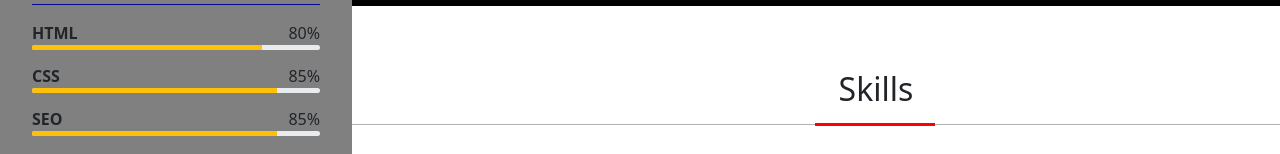
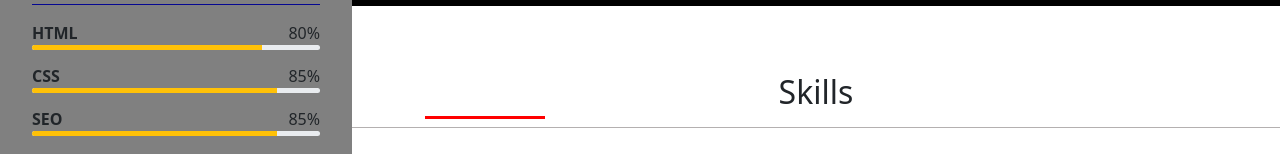
Before and after one commit to CDiala/my_portfolio, an Angular app: page / in a window 1280 px wide. Shown: the part 438-592 px from the top of the page. Built offline with nearby package versions, Linux system fonts and the light colour scheme.

Commit message:
Modified the skill header's styling

```diff
--- a/src/app/layouts/home/home.component.css
+++ b/src/app/layouts/home/home.component.css
@@ -46,10 +46,10 @@ img {
     border-bottom: 3px solid red;
     width: 120px;
     height: 1px;
-    display: inline-flex;
+    display: block;
     position: relative;
-    top: 22px;
-    left: 96px;
+    top: 46px;
+    left: 73px;
 }
 
 .skill-wrapper {
```
